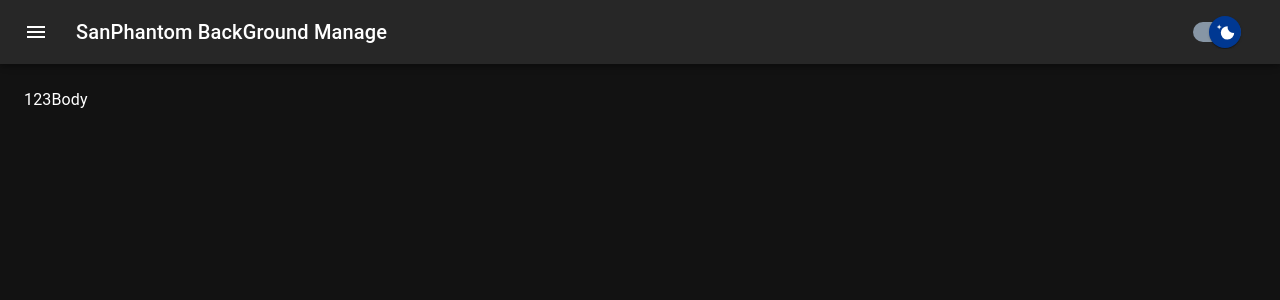
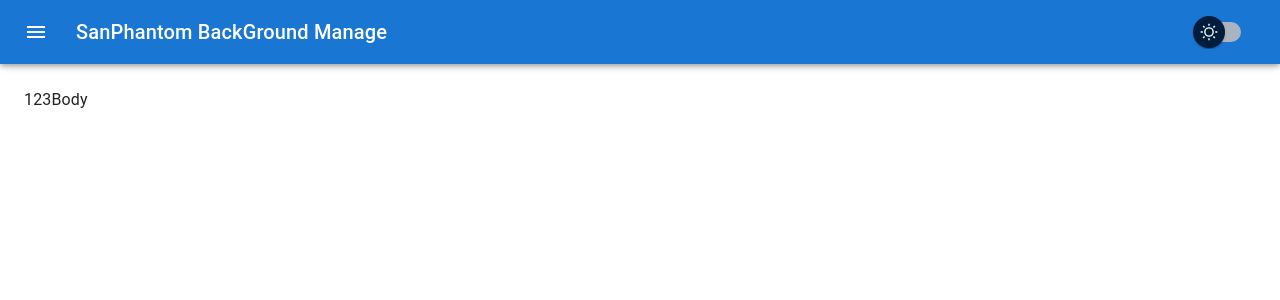
Before and after one commit to SanPhantom/mui_layout, a React (Create React App) app: page /home in a window 1280 px wide. Shown: the top 300 px of the page. Built offline with nearby package versions, Linux system fonts and the light colour scheme; sample sign-in values are in the browser's storage.

Commit message:
layout update

```diff
--- a/src/App.tsx
+++ b/src/App.tsx
@@ -3,7 +3,6 @@ import './App.css';
 import { Layout } from './components/index'
 import { createTheme, ThemeProvider } from '@material-ui/core/styles';
 import { orange } from '@material-ui/core/colors';
-import { useMediaQuery } from '@material-ui/core';
 import { Outlet } from 'react-router';
 
 declare module '@material-ui/core/styles/createTheme' {
@@ -26,8 +25,8 @@ export interface AppProps {
 
 const App: React.SFC<AppProps> = (props) => {
 
-  const prefersDarkMode = useMediaQuery('(prefers-color-scheme: dark)');
-  const [skin, setSkin] = React.useState(true);
+  // const prefersDarkMode = useMediaQuery('(prefers-color-scheme: dark)');
+  const [skin, setSkin] = React.useState(false);
 
   const theme = React.useMemo(() =>
     createTheme({
@@ -37,7 +36,7 @@ const App: React.SFC<AppProps> = (props) => {
       status: {
         danger: orange[500],
       }
-    }), [prefersDarkMode, skin])
+    }), [skin])
 
   const updateTheme = (v: boolean) => {
     setSkin(v);
--- a/src/components/Layout/index.tsx
+++ b/src/components/Layout/index.tsx
@@ -1,5 +1,5 @@
 import * as React from 'react';
-import { AppBar, Toolbar, IconButton, Typography, Tooltip, Container, Box, CssBaseline, Drawer, styled, Theme, createStyles } from '@material-ui/core'
+import { AppBar, Toolbar, IconButton, Typography, Tooltip, Box, CssBaseline, Drawer, styled, createStyles } from '@material-ui/core'
 import MenuIcon from '@material-ui/icons/Menu';
 import MenuOpen from '@material-ui/icons/MenuOpen';
 import MaterialUISwitch from '../SanSwitch';
@@ -99,7 +99,7 @@ const Layout: React.SFC<LayoutProps> = props => {
         // onClose={() => setOpen(false)}
         sx={{
           width: drawerWidth,
-          display: { xs: 'none', sm: 'block' },
+          display: { sm: 'none', lg: 'block' },
           // position: { xs: 'static', sm: 'fixed' },
           // position: 'fixed',
           flexShrink: 0,
@@ -117,7 +117,7 @@ const Layout: React.SFC<LayoutProps> = props => {
         onClose={() => setOpen(false)}
         sx={{
           width: drawerWidth,
-          display: { xs: 'block', sm: 'none' },
+          display: { sm: 'block', lg: 'none' },
           // position: 'fixed',
           flexShrink: 0,
           [`& .MuiDrawer-paper`]: { width: drawerWidth, boxSizing: 'border-box' },
@@ -127,7 +127,7 @@ const Layout: React.SFC<LayoutProps> = props => {
           <LeftNav />
         </Box>
       </Drawer>
-      <Main open={open} sx={!open ? {marginLeft: {xs: 0, sm: `-${drawerWidth}px`}} : {}}>
+      <Main open={open} sx={!open ? {marginLeft: {sm: 0, lg: `-${drawerWidth}px`}} : {}}>
         <Toolbar />
         <Box sx={{ overflow: 'auto' }}>
           {props.children}
--- a/src/components/Layout/leftNav.tsx
+++ b/src/components/Layout/leftNav.tsx
@@ -19,7 +19,7 @@ const LeftNav: React.SFC<LeftNavProps> = props => {
       let opens = open;
       for (const key in opens) {
         if (Object.prototype.hasOwnProperty.call(opens, key)) {
-          if (key == menu.name) {
+          if (key === menu.name) {
             opens[key] = !opens[key];
           } else {
             opens[key] = false;
--- a/src/index.tsx
+++ b/src/index.tsx
@@ -1,10 +1,9 @@
 import React from 'react';
 import ReactDOM from 'react-dom';
 import './index.css';
-import App from './App';
 import reportWebVitals from './reportWebVitals';
 import SanRouter from './router';
-import { BrowserRouter as Router, Route, Routes } from 'react-router-dom';
+import { BrowserRouter as Router } from 'react-router-dom';
 
 
 ReactDOM.render(
```
